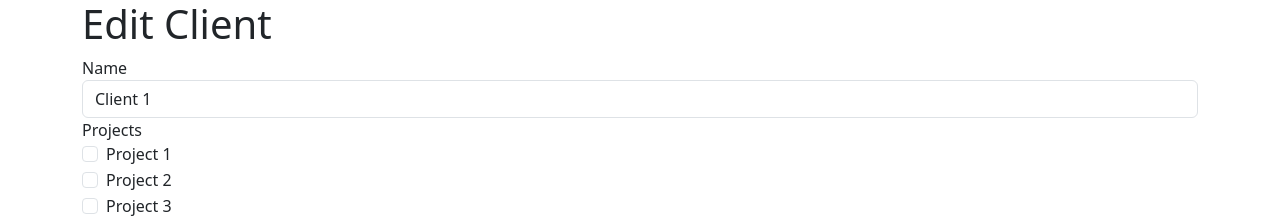
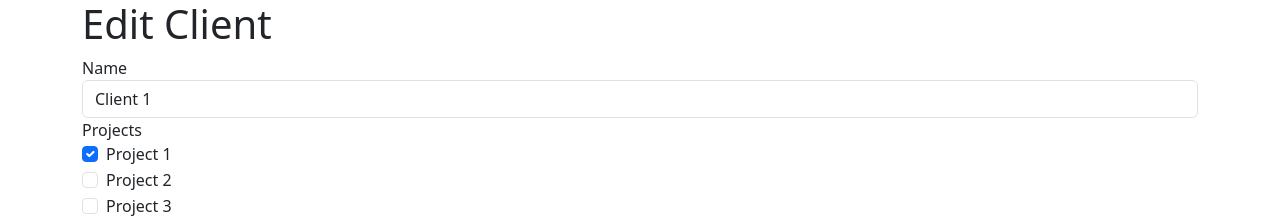
Before and after one commit to kleitonalbuquerque/project-manager, a Vue app: page /edit-client/1 in a window 1280 px wide. Shown: the top 218 px of the page. Built offline with nearby package versions, Linux system fonts and the light colour scheme; data requests are answered from the project's data file.

Commit message:
Crud completo

```diff
--- a/src/components/EditClient.vue
+++ b/src/components/EditClient.vue
@@ -9,7 +9,14 @@
       <div class="form-group">
         <label>Projects</label>
         <div v-for="project in projects" :key="project.id" class="form-check">
-            <input type="checkbox" class="form-check-input" :id="`project-${project.id}`" :value="project.id" v-model="selectedProjects">
+          <input
+            type="checkbox"
+            class="form-check-input"
+            :id="`project-${project.id}`"
+            :value="project.id"
+            :checked="isProjectSelected(project.id)"
+            @change="toggleProjectSelection(project.id)"
+          >
           <label class="form-check-label" :for="`project-${project.id}`">{{ project.name }}</label>
         </div>
       </div>
@@ -30,20 +37,45 @@
 const route = useRoute();
 const router = useRouter();
 
+const isProjectSelected = (projectId) => {
+  return selectedProjects.value && selectedProjects.value.includes(projectId);
+};
+
+const toggleProjectSelection = (projectId) => {
+  if (!selectedProjects.value) {
+    selectedProjects.value = [];
+  }
+  const index = selectedProjects.value.indexOf(projectId);
+  if (index > -1) {
+    selectedProjects.value.splice(index, 1);
+  } else {
+    selectedProjects.value.push(projectId);
+  }
+};
+
 onMounted(async () => {
   const clientId = route.params.id;
   const clientResponse = await getClient(clientId);
   const projectResponse = await getProjects();
 
   const client = clientResponse.data;
+  console.log('client', client);
+
+  // Certifique-se de que client.projects é um array antes de usar map
+  const projectClientIds = Array.isArray(client.projects) ? client.projects.map(project => project.id) : [];
+
   name.value = client.name;
-    selectedProjects.value = client.projectIds;
+  selectedProjects.value = projectClientIds;
   projects.value = projectResponse.data;
 });
 
 const handleUpdateClient = async () => {
   const clientId = route.params.id;
-    await updateClientService(clientId, { name: name.value, projectIds: selectedProjects.value });
+  const updatedProjects = selectedProjects.value.map(projectId => {
+    const project = projects.value.find(proj => proj.id === projectId);
+    return { id: project.id, name: project.name };
+  });
+  await updateClientService(clientId, { name: name.value, projects: updatedProjects });
   router.push('/clients');
 };
 </script>
--- a/src/db/db.json
+++ b/src/db/db.json
@@ -1,18 +1,14 @@
 {
   "clients": [
     {
-      "id": "1",
       "name": "Client 1",
       "projects": [
         {
-          "id": 1,
+          "id": "1",
           "name": "Project 1"
-        },
-        {
-          "id": 2,
-          "name": "Project 2"
         }
-      ]
+      ],
+      "id": "1"
     },
     {
       "id": "2",
@@ -29,7 +25,6 @@
       ]
     },
     {
-      "id": "070d",
       "name": "Client 3",
       "projects": [
         {
@@ -37,14 +32,31 @@
           "name": "Project 1"
         },
         {
-          "id": "2",
-          "name": "Project 2"
-        },
-        {
           "id": "3",
           "name": "Project 3"
         }
-      ]
+      ],
+      "id": "070d"
+    },
+    {
+      "name": "Client 4",
+      "projects": [
+        {
+          "id": "2",
+          "name": "Project 2"
+        }
+      ],
+      "id": "1930"
+    },
+    {
+      "name": "Client 5",
+      "projects": [
+        {
+          "id": "2",
+          "name": "Project 2"
+        }
+      ],
+      "id": "127d"
     }
   ],
   "projects": [
@@ -75,10 +87,16 @@
       "id": "855a"
     },
     {
-      "id": "fb6e",
       "description": "Activity 2",
       "clientId": "2",
-      "projectId": 2
+      "projectId": 2,
+      "id": "fb6e"
+    },
+    {
+      "id": "5833",
+      "description": "Activity 4",
+      "clientId": "1930",
+      "projectId": "2"
     }
   ]
 }
--- a/src/views/Home.vue
+++ b/src/views/Home.vue
@@ -1,9 +1,19 @@
 <template>
   <div class="container">
-    <h1>Project Management System</h1>
-    <router-link to="/clients" class="btn btn-primary">Manage Clients</router-link>
-    <router-link to="/projects" class="btn btn-primary">Manage Projects</router-link>
-    <router-link to="/activities" class="btn btn-primary">Manage Activities</router-link>
+    <div class="row flex-column">
+      <h1>Project Management System</h1>
+    <div class="col-md-6 col-lg-6 col-sm-12 col-xs-12 mb-3">
+      <router-link to="/clients" class="btn btn-primary">Manage Clients</router-link>
+    </div>
+
+    <div class="col-md-6 col-lg-6 col-sm-12 col-xs-12 mb-3">
+      <router-link to="/projects" class="btn btn-primary">Manage Projects</router-link>
+    </div>
+
+    <div class="col-md-6 col-lg-6 col-sm-12 col-xs-12 mb-3">
+      <router-link to="/activities" class="btn btn-primary">Manage Activities</router-link>
+    </div>
+    </div>
   </div>
 </template>
 
```
Lines whose indentation alone changed are shown as unchanged.
